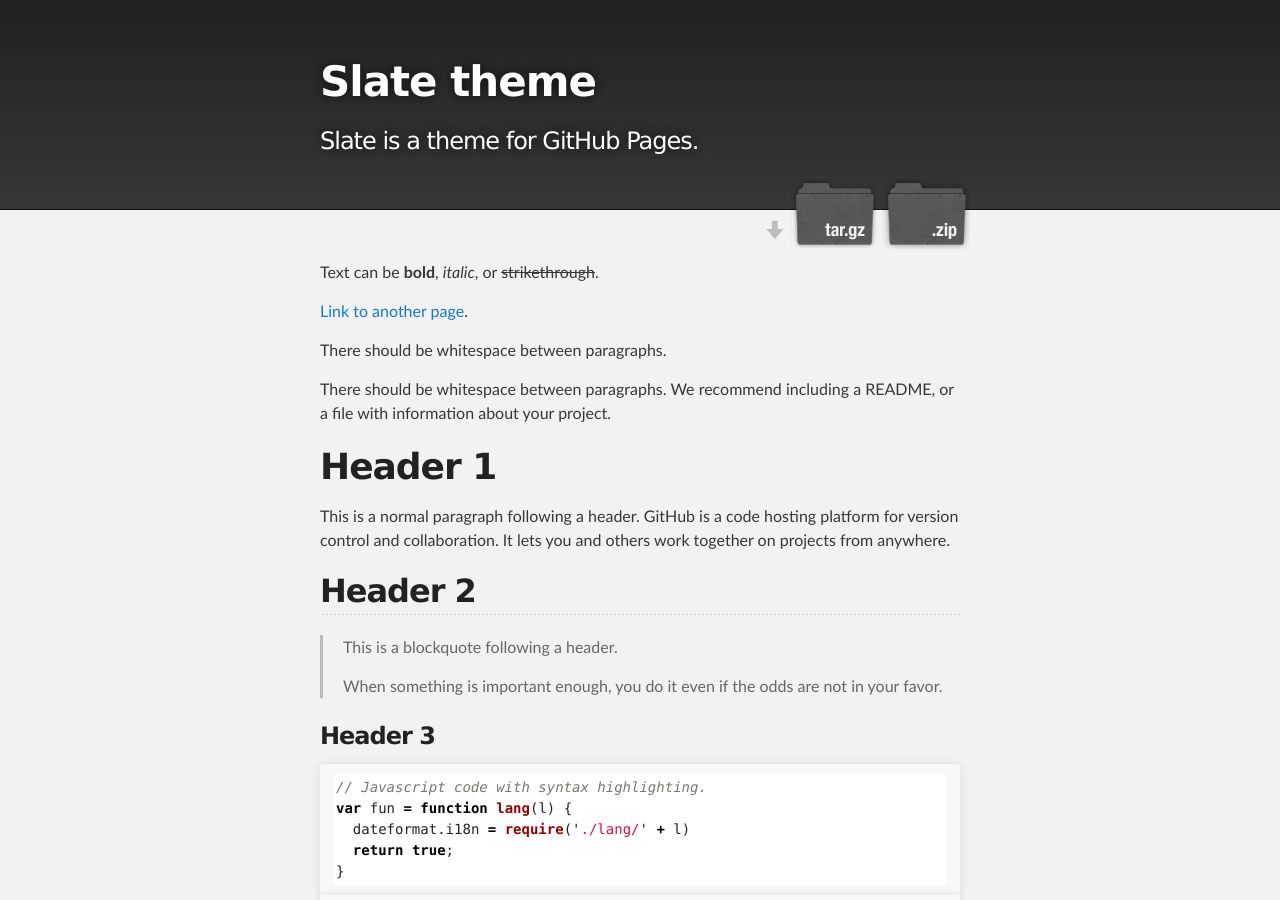
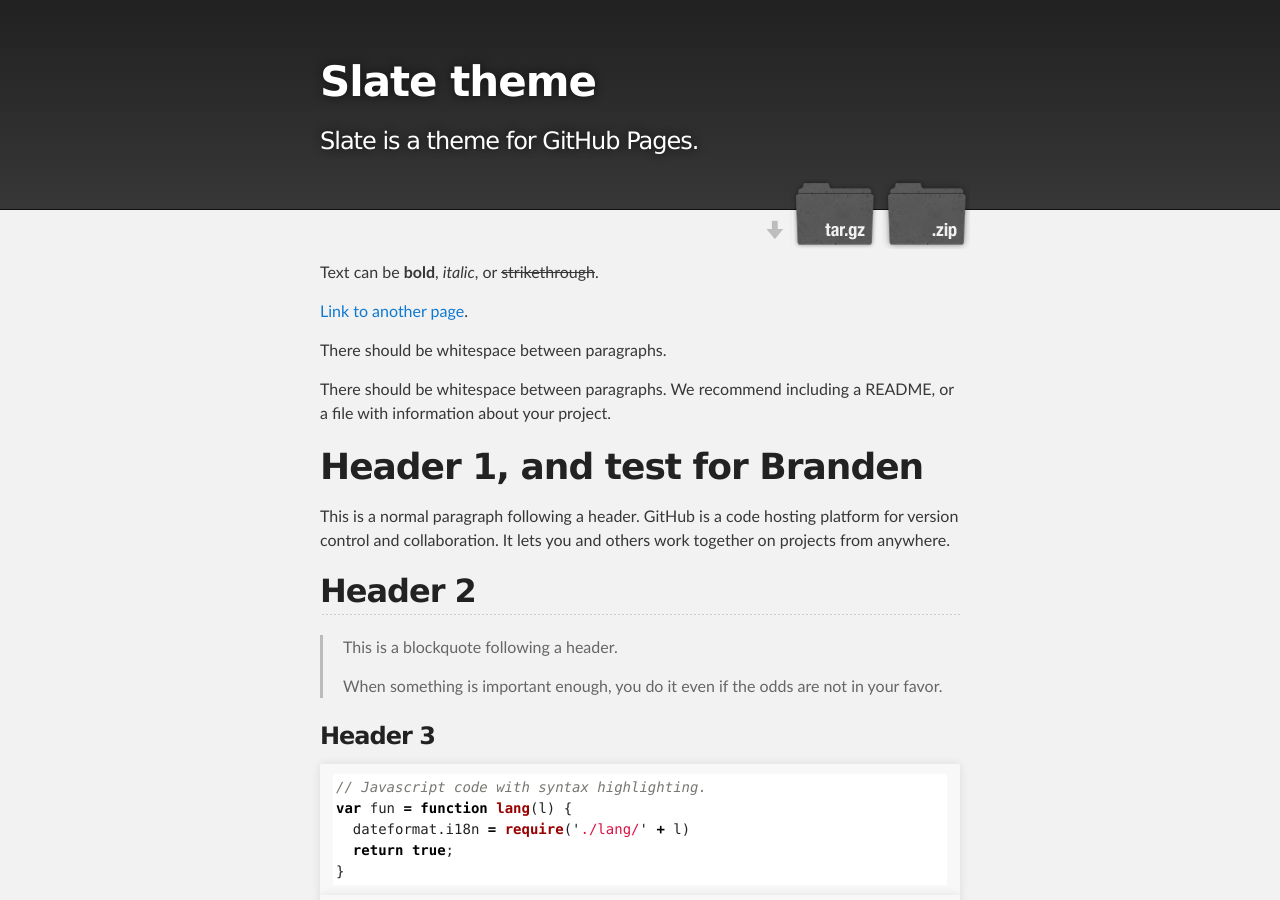
Before and after one commit to eleventhHour/eleventhHour.github.io, a Jekyll site: the page built from index.md, in a window 1280 px wide and 900 px high. Built offline with Jekyll 4.4.1, drawn with Linux system fonts in a browser that asks for light colours.

Commit message:
Update index.md

```diff
--- a/index.md
+++ b/index.md
@@ -10,7 +10,7 @@
 
 There should be whitespace between paragraphs. We recommend including a README, or a file with information about your project.
 
-# Header 1
+# Header 1, and test for Branden
 
 This is a normal paragraph following a header. GitHub is a code hosting platform for version control and collaboration. It lets you and others work together on projects from anywhere.
 
```
